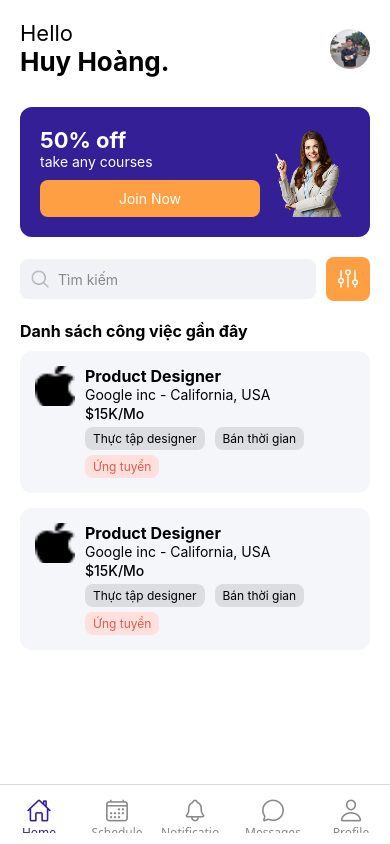
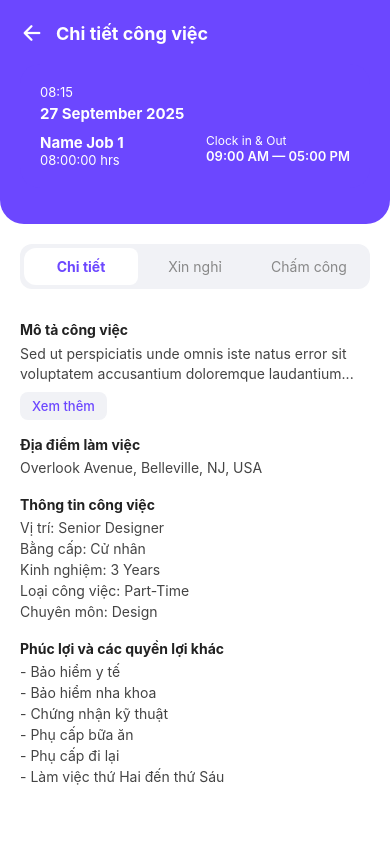
Before and after one commit to to-ten-hoang/FE_MAD_V2, a React Native app: screen /JobDetailSchedule in a window 390 px wide. Built offline with nearby package versions, Linux system fonts and the light colour scheme.

Commit message:
schedule

```diff
--- a/navigation/AppNavigator.tsx
+++ b/navigation/AppNavigator.tsx
@@ -3,13 +3,13 @@
 import { createNativeStackNavigator } from '@react-navigation/native-stack';
 import TabNavigator from './TabNavigator';
 import SearchScreen from '@screens/Search/SearchScreen';
-import JobDetailScreen from '@screens/Schedule/JobDetailScreen';
+import JobDetailSchedule from '@screens/Schedule/JobDetailSchedule';
 import ChatDetailScreen from '@screens/Messages/ChatDetailScreen';
 
 export type RootStackParamList = {
   Tabs: undefined;
   Search: undefined;
-  JobDetail: undefined;
+  JobDetailSchedule: undefined;
   ChatDetail: undefined;
 };
 
@@ -20,7 +20,7 @@
     <Stack.Navigator screenOptions={{ headerShown: false }}>
       <Stack.Screen name="Tabs" component={TabNavigator} />
       <Stack.Screen name="Search" component={SearchScreen} />
-      <Stack.Screen name="JobDetail" component={JobDetailScreen} />
+      <Stack.Screen name="JobDetailSchedule" component={JobDetailSchedule} />
       <Stack.Screen name="ChatDetail" component={ChatDetailScreen} />
     </Stack.Navigator>
   );
--- a/screens/Messages/ChatDetailScreen.tsx
+++ b/screens/Messages/ChatDetailScreen.tsx
@@ -1,4 +1,3 @@
-// ChatDetailScreen.tsx
 import React, { useState } from 'react';
 import {
   View, Text, StyleSheet, TextInput, TouchableOpacity, ScrollView, Image
@@ -6,26 +5,35 @@
 import ChatBubble from '../../components/Chat/ChatBubble';
 import { Ionicons } from '@expo/vector-icons';
 import { SafeAreaView } from 'react-native-safe-area-context';
+import { useNavigation } from '@react-navigation/native';
 
 const ChatDetailScreen = () => {
   const [message, setMessage] = useState('');
+  const navigation = useNavigation();
 
   return (
     <SafeAreaView style={styles.safeContainer}>
       <View style={styles.container}>
+        {/* Header */}
         <View style={styles.header}>
+          <TouchableOpacity onPress={() => navigation.goBack()} style={styles.backButton}>
+            <Ionicons name="arrow-back" size={24} color="#333" />
+          </TouchableOpacity>
+
           <Image source={require('../../assets/images/google.png')} style={styles.logo} />
+
           <View style={styles.titleContainer}>
             <Text style={styles.name}>Google inc</Text>
             <Text style={styles.status}>● Online</Text>
           </View>
+
           <View style={styles.actions}>
-            <Ionicons name="add-circle-outline" size={20} color="#f39c12" />
-            <Ionicons name="call-outline" size={20} color="#f39c12" style={{ marginHorizontal: 12 }} />
+            <Ionicons name="call-outline" size={20} color="#f39c12" style={{ marginRight: 12 }} />
             <Ionicons name="videocam-outline" size={20} color="#f39c12" />
           </View>
         </View>
 
+        {/* Tin nhắn */}
         <ScrollView contentContainerStyle={styles.messages}>
           <ChatBubble message="Hello sir, Good Morning" time="09:30 am" isSender={false} />
           <ChatBubble message="Morning. Can I help you?" time="09:31 am" isSender={true} />
@@ -41,6 +49,7 @@
           </View>
         </ScrollView>
 
+        {/* Thanh nhập tin nhắn */}
         <View style={styles.inputBar}>
           <Ionicons name="attach" size={20} color="#555" />
           <TextInput
@@ -68,9 +77,17 @@
       alignItems: 'center',
       padding: 15,
       borderBottomWidth: 1,
-    borderBottomColor: '#eee'
+      borderBottomColor: '#eee',
     },
-  logo: { width: 40, height: 40, borderRadius: 20, marginRight: 10 },
+    backButton: {
+      marginRight: 10,
+    },
+    logo: {
+      width: 40,
+      height: 40,
+      borderRadius: 20,
+      marginRight: 10,
+    },
     titleContainer: { flex: 1 },
     name: { fontWeight: 'bold', fontSize: 14 },
     status: { fontSize: 12, color: '#4cd137' },
@@ -99,9 +116,7 @@
       marginTop: 12,
       alignItems: 'center',
     },
-  attachmentLeft: {
-    marginRight: 10,
-  },
+    attachmentLeft: { marginRight: 10 },
     attachmentRight: {},
     pdfIcon: { width: 32, height: 32 },
     pdfText: { color: '#fff', fontWeight: 'bold', fontSize: 14 },
--- /dev/null
+++ b/screens/Schedule/JobDetailSchedule.tsx
@@ -0,0 +1,132 @@
+// JobDetailSchedule.tsx
+import React, { useState } from 'react';
+import { View, Text, StyleSheet, TouchableOpacity, ScrollView } from 'react-native';
+import { SafeAreaView } from 'react-native-safe-area-context';
+import { Ionicons } from '@expo/vector-icons';
+import { useNavigation } from '@react-navigation/native';
+
+import DetailTab from '../../components/Schedule/DetailTab';
+import ShiftChangeTab from '../../components/Schedule/ShiftChangeTab';
+import CheckinTab from '../../components/Schedule/CheckinTab';
+import HeaderCard from '../../components/Schedule/HeaderCard';
+
+const JobDetailSchedule = () => {
+  const [activeTab, setActiveTab] = useState<'Chi tiết' | 'Xin nghỉ' | 'Chấm công'>('Chi tiết');
+  const navigation = useNavigation();
+
+  return (
+    <SafeAreaView style={styles.safe}>
+      {/* Nền tím chứa tiêu đề + header */}
+      <View style={styles.purpleHeader}>
+        <View style={styles.headerRow}>
+          <TouchableOpacity onPress={() => navigation.goBack()} style={styles.backButton}>
+            <Ionicons name="arrow-back" size={24} color="#fff" />
+          </TouchableOpacity>
+          <Text style={styles.headerTitle}>Chi tiết công việc</Text>
+        </View>
+
+        <View style={styles.headerCardWrapper}>
+          <HeaderCard
+            date="27 September 2025"
+            title="Name Job 1"
+            hours="08:00:00 hrs"
+            clock="09:00 AM — 05:00 PM"
+          />
+        </View>
+      </View>
+
+      {/* Tabs + Nội dung */}
+      <ScrollView contentContainerStyle={styles.container} showsVerticalScrollIndicator={false}>
+        <View style={styles.tabsWrapper}>
+          <View style={styles.tabs}>
+            {['Chi tiết', 'Xin nghỉ', 'Chấm công'].map((tab) => (
+              <TouchableOpacity
+                key={tab}
+                onPress={() => setActiveTab(tab as any)}
+                style={[styles.tabItem, activeTab === tab && styles.tabActive]}
+              >
+                <Text style={activeTab === tab ? styles.tabTextActive : styles.tabText}>{tab}</Text>
+              </TouchableOpacity>
+            ))}
+          </View>
+        </View>
+
+        <View style={styles.tabContent}>
+          {activeTab === 'Chi tiết' && <DetailTab />}
+          {activeTab === 'Xin nghỉ' && <ShiftChangeTab />}
+          {activeTab === 'Chấm công' && <CheckinTab />}
+        </View>
+      </ScrollView>
+    </SafeAreaView>
+  );
+};
+
+export default JobDetailSchedule;
+
+const styles = StyleSheet.create({
+  safe: {
+    flex: 1,
+    backgroundColor: '#fff',
+  },
+  purpleHeader: {
+    backgroundColor: '#6C47FF',
+    borderBottomLeftRadius: 24,
+    borderBottomRightRadius: 24,
+    paddingBottom: 16,
+  },
+  headerRow: {
+    flexDirection: 'row',
+    alignItems: 'center',
+    paddingTop: 20,
+    paddingHorizontal: 20,
+    paddingBottom: 10,
+  },
+  backButton: {
+    marginRight: 12,
+  },
+  headerTitle: {
+    fontSize: 18,
+    fontWeight: 'bold',
+    color: '#fff',
+  },
+  headerCardWrapper: {
+    paddingHorizontal: 20,
+    marginTop: 8,
+  },
+  container: {
+    paddingBottom: 40,
+  },
+  tabsWrapper: {
+    marginHorizontal: 20,
+    marginTop: 20,
+    backgroundColor: '#f1f2f6',
+    borderRadius: 12,
+    padding: 4,
+  },
+  tabs: {
+    flexDirection: 'row',
+    borderRadius: 12,
+    overflow: 'hidden',
+  },
+  tabItem: {
+    flex: 1,
+    paddingVertical: 10,
+    alignItems: 'center',
+    borderRadius: 8,
+  },
+  tabText: {
+    color: '#888',
+    fontSize: 14,
+  },
+  tabActive: {
+    backgroundColor: '#fff',
+  },
+  tabTextActive: {
+    color: '#6C47FF',
+    fontWeight: 'bold',
+  },
+  tabContent: {
+    paddingHorizontal: 20,
+    marginTop: 16,
+  },
+});
--- a/screens/Schedule/JobDetailScreen.tsx
+++ /dev/null
@@ -1,70 +0,0 @@
-// JobDetailScreen.tsx
-import React, { useState } from 'react';
-import { View, Text, StyleSheet, TouchableOpacity, ScrollView } from 'react-native';
-import { SafeAreaView } from 'react-native-safe-area-context';
-import DetailTab from '../../components/Schedule/DetailTab';
-import ShiftChangeTab from '../../components/Schedule/ShiftChangeTab';
-import CheckinTab from '../../components/Schedule/CheckinTab';
-import HeaderCard from '../../components/Schedule/HeaderCard';
-
-const JobDetailScreen = () => {
-  const [activeTab, setActiveTab] = useState<'Chi tiết' | 'Đổi ca / Xin nghỉ' | 'Chấm công'>('Chi tiết');
-
-  return (
-    <SafeAreaView style={styles.safe}>
-      <ScrollView contentContainerStyle={styles.container} showsVerticalScrollIndicator={false}>
-        <HeaderCard
-          date="27 September 2025"
-          title="Name Job 1"
-          hours="08:00:00 hrs"
-          clock="09:00 AM — 05:00 PM"
-        />
-
-        <View style={styles.tabs}>
-          {['Chi tiết', 'Đổi ca / Xin nghỉ', 'Chấm công'].map((tab) => (
-            <TouchableOpacity
-              key={tab}
-              onPress={() => setActiveTab(tab as any)}
-              style={[styles.tabItem, activeTab === tab && styles.tabActive]}
-            >
-              <Text style={activeTab === tab ? styles.tabTextActive : styles.tabText}>{tab}</Text>
-            </TouchableOpacity>
-          ))}
-        </View>
-
-        <View style={styles.tabContent}>
-          {activeTab === 'Chi tiết' && <DetailTab />}
-          {activeTab === 'Đổi ca / Xin nghỉ' && <ShiftChangeTab />}
-          {activeTab === 'Chấm công' && <CheckinTab />}
-        </View>
-      </ScrollView>
-    </SafeAreaView>
-  );
-};
-
-export default JobDetailScreen;
-
-const styles = StyleSheet.create({
-  safe: { flex: 1, backgroundColor: '#fff' },
-  container: { paddingBottom: 40 },
-  tabs: {
-    flexDirection: 'row',
-    marginHorizontal: 20,
-    marginTop: 20,
-    backgroundColor: '#f1f2f6',
-    borderRadius: 12,
-    overflow: 'hidden',
-  },
-  tabItem: {
-    flex: 1,
-    paddingVertical: 10,
-    alignItems: 'center',
-  },
-  tabText: { color: '#888', fontSize: 14 },
-  tabActive: { backgroundColor: '#fff' },
-  tabTextActive: { color: '#6C47FF', fontWeight: 'bold' },
-  tabContent: {
-    paddingHorizontal: 20,
-    marginTop: 16,
-  },
-});
--- a/screens/Schedule/ScheduleScreen.tsx
+++ b/screens/Schedule/ScheduleScreen.tsx
@@ -44,7 +44,7 @@
 
   const handlePressJob = () => {
     // 👇 Điều hướng sang màn chi tiết công việc sau này
-    navigation.navigate('JobDetail' as never);
+    navigation.navigate('JobDetailSchedule' as never);
   };
 
   return (
```
Lines whose indentation alone changed are shown as unchanged.
